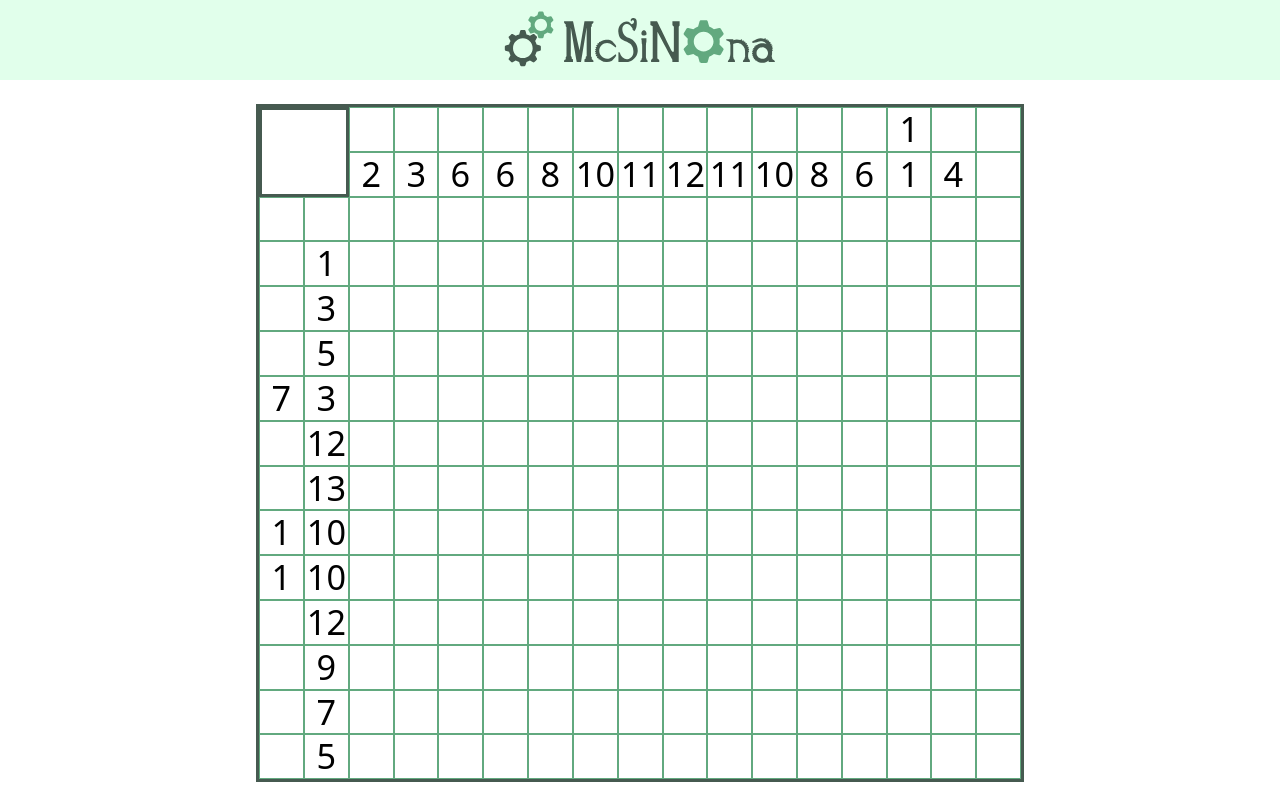
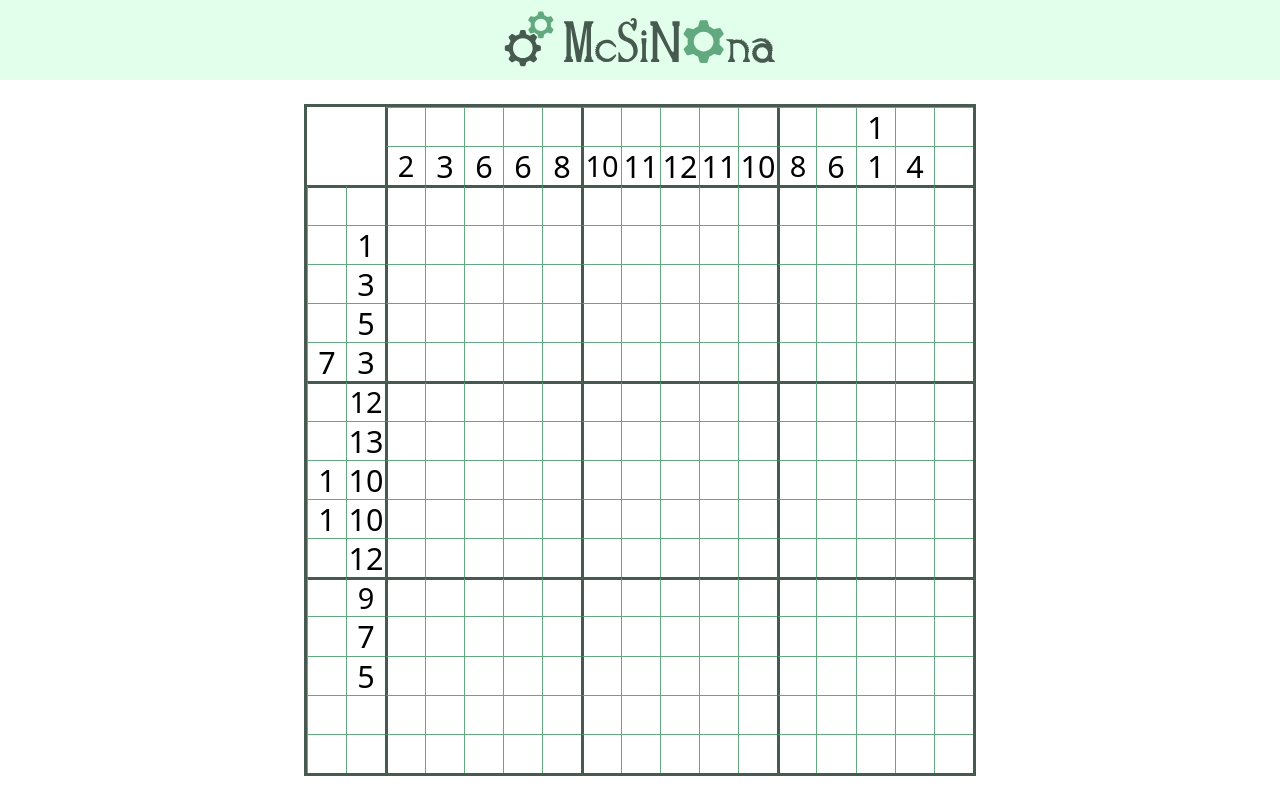
Before and after one commit to McSiMusic/McSiNona, a Next.js app in the folder frontend/: page / in a window 1280 px wide. Built offline with nearby package versions, Linux system fonts and the light colour scheme.

Commit message:
improved nonogram layout

```diff
--- a/frontend/src/_components/nonogram/Nonogram.module.css
+++ b/frontend/src/_components/nonogram/Nonogram.module.css
@@ -10,12 +10,9 @@
   inset: 0px;
 }
 
-.preview {
-  border: solid 3px var(--text-color);
-}
-
 .cell {
-  border: solid 1px var(--contrast-color);
+  border-top: solid 1px var(--contrast-color);
+  border-left: solid 1px var(--contrast-color);
   display: flex;
   align-items: center;
   justify-content: center;
@@ -23,8 +20,20 @@
   aspect-ratio: 1 / 1;
 }
 
+.cell.withHorizontalBorder {
+  border-top: solid 3px var(--text-color);
+}
+
+.cell.withVerticalBorder {
+  border-left: solid 3px var(--text-color);
+}
+
 .wrapper {
   width: 100%;
   height: 100%;
   position: relative;
 }
+
+.wrapper * {
+  box-sizing: border-box;
+}
--- a/frontend/src/_components/nonogram/Nonogram.tsx
+++ b/frontend/src/_components/nonogram/Nonogram.tsx
@@ -1,10 +1,23 @@
 import * as React from "react";
 import { Nonogram } from "@/lib/nonogram";
 import styles from "./Nonogram.module.css";
+import cn from "classnames";
 
 export interface INonogramProps {
     nonogram: Nonogram;
 }
+
+/*
+Nonograms looks like that
+----------| ----------------|
+ PREVIEW  | VERTICAL VALUES |
+----------| ----------------|
+HORIZONTAL|       FIELD     |
+  VALUES  |                 |
+____________________________|
+
+It has grid css layout
+*/
 
 export function NonogramElement({ nonogram }: INonogramProps) {
     const { horizontal, vertical } = nonogram;
@@ -22,6 +35,7 @@ export function NonogramElement({ nonogram }: INonogramProps) {
                     aspectRatio: `${(vertical.length + maxHorizontalCount) / (horizontal.length + maxVerticalCount)}`,
                 }}
             >
+                {/* PREVIEW */}
                 <div
                     className={styles.preview}
                     style={{
@@ -29,11 +43,16 @@ export function NonogramElement({ nonogram }: INonogramProps) {
                         gridColumn: `1 / ${maxVerticalCount + 1}`,
                     }}
                 ></div>
+
+                {/* VERTICAL VALUES */}
                 {vertical.map((set, x) =>
                     [...Array(maxVerticalCount)].map((_, y) => (
                         <div
                             key={`${x}x${y}`}
-                            className={styles.cell}
+                            className={cn(
+                                styles.cell,
+                                x % 5 === 0 && styles.withVerticalBorder,
+                            )}
                             style={{
                                 gridRow: `${maxVerticalCount - y}`,
                                 gridColumn: `${maxHorizontalCount + x + 1}`,
@@ -54,11 +73,15 @@ export function NonogramElement({ nonogram }: INonogramProps) {
                     )),
                 )}
 
+                {/* HORIZONTAL VALUES */}
                 {horizontal.map((set, y) =>
                     [...Array(maxHorizontalCount)].map((_, x) => (
                         <div
                             key={`${x}x${y}`}
-                            className={styles.cell}
+                            className={cn(
+                                styles.cell,
+                                y % 5 === 0 && styles.withHorizontalBorder,
+                            )}
                             style={{
                                 gridRow: `${maxVerticalCount + y + 1}`,
                                 gridColumn: `${maxHorizontalCount - x}`,
@@ -73,11 +96,16 @@ export function NonogramElement({ nonogram }: INonogramProps) {
                     )),
                 )}
 
+                {/* FIELD */}
                 {vertical.map((_, x) =>
                     horizontal.map((_, y) => (
                         <div
                             key={`${x}x${y}`}
-                            className={styles.cell}
+                            className={cn(
+                                styles.cell,
+                                x % 5 === 0 && styles.withVerticalBorder,
+                                y % 5 === 0 && styles.withHorizontalBorder,
+                            )}
                             style={{
                                 gridRow: `${maxVerticalCount + y + 1}`,
                                 gridColumn: `${maxHorizontalCount + x + 1}`,
```
Also changed, not shown: frontend/tests/nonograms.ts (+2 -0 lines).
